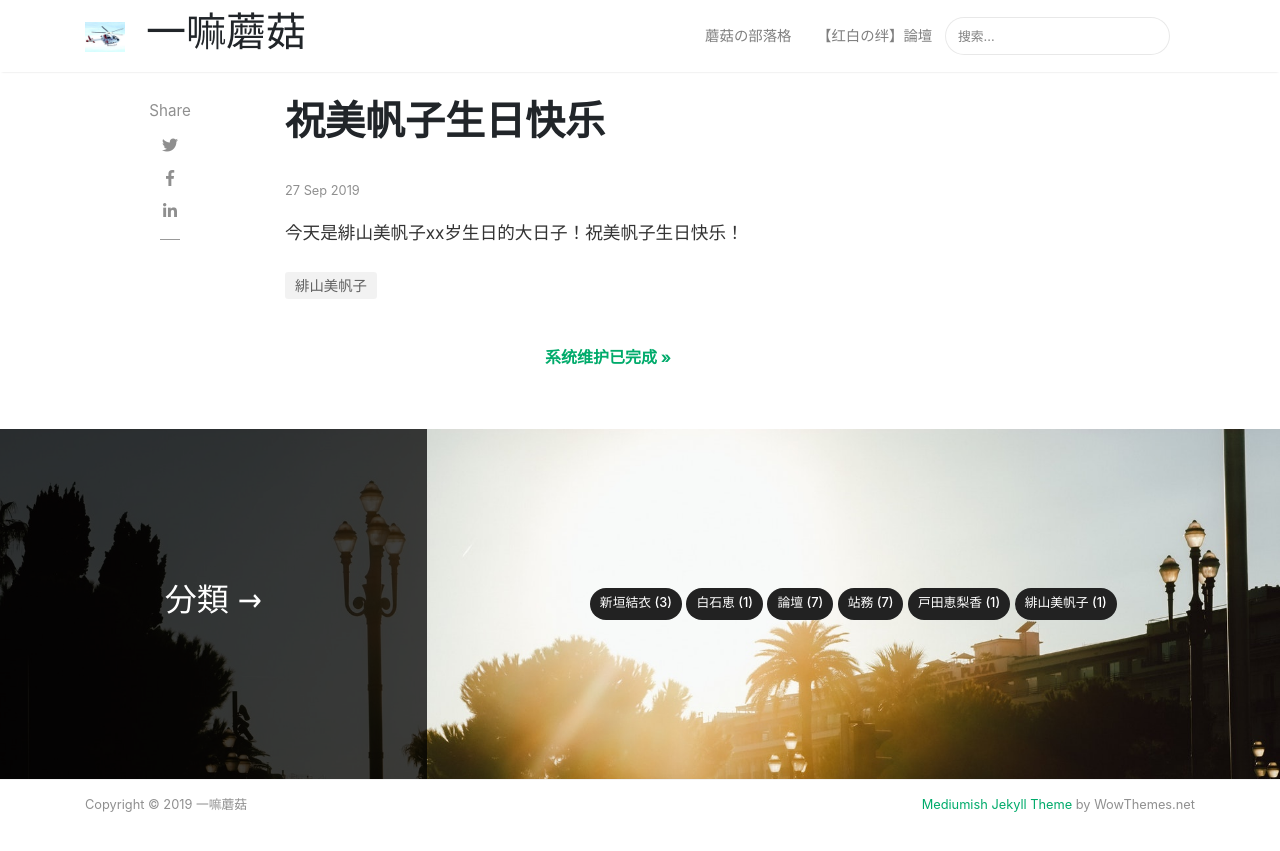
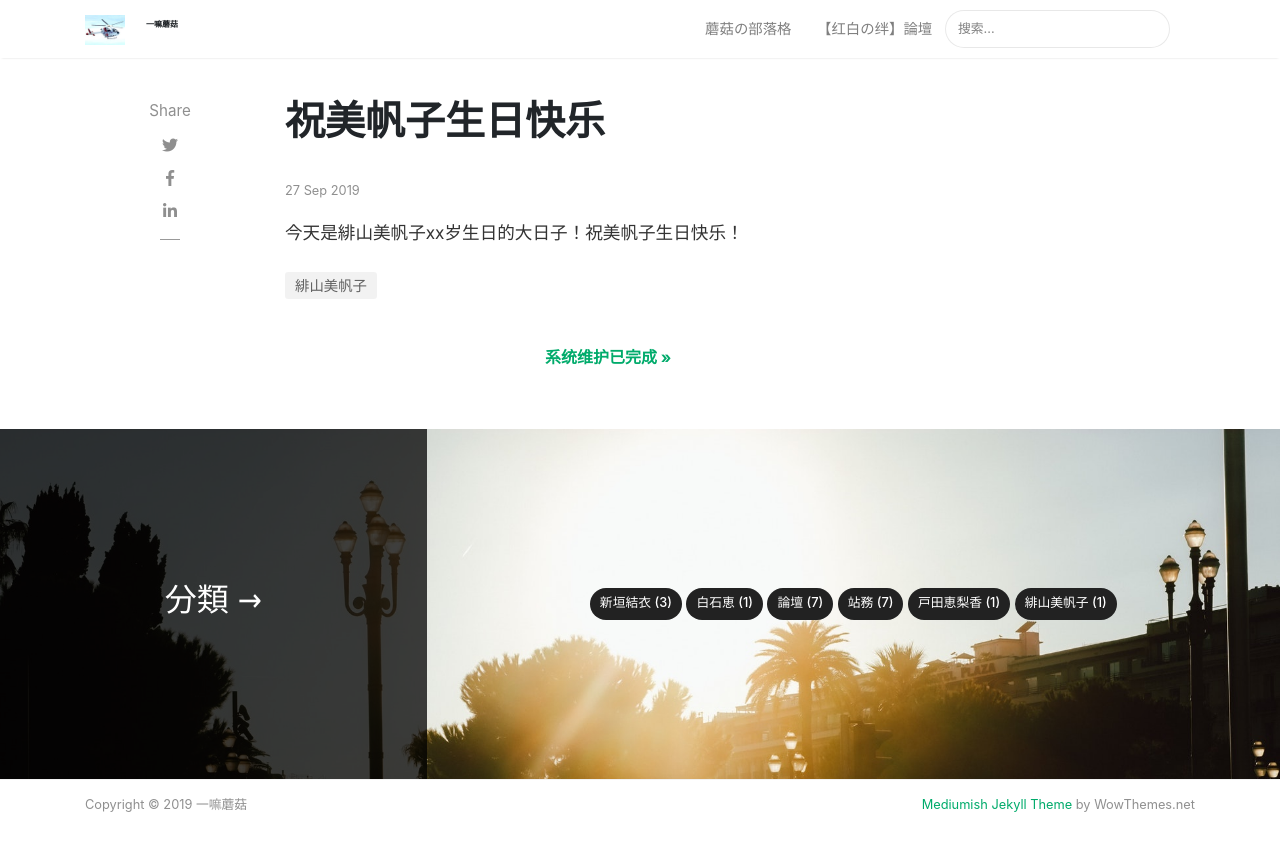
Before and after one commit to mogu-shirahi/mogu-shirahi.github.io, a Jekyll site: the page built from _posts/2019-09-27-hiyama-birthday.md, in a window 1280 px wide. Shown: the top 851 px of the page. Built offline with Jekyll 4.4.1, drawn with Linux system fonts in a browser that asks for light colours; nearby versions of some CDN libraries; comment, search, counter and statistics services are not loaded.

Commit message:
Update screen.css

```diff
--- a/assets/css/screen.css
+++ b/assets/css/screen.css
@@ -306,11 +306,8 @@ span.post-read-more a:hover {
 
 .mediumnavigation h1.sitetitle {
     font-family:"Hiragino Sans GB","Microsoft YaHei",\5FAE\8F6F\96C5\9ED1,tahoma,arial,simsun,\5B8B\4F53;
-}
-
-.mediumnavigation h1.posttitle {
-    font-weight:bold;font-size:100%;
-    margin-bottom: 1rem;
+    font-weight:bold;
+    font-size:50%;
 }
 
 .mainheading h1.sitetitle {
```
